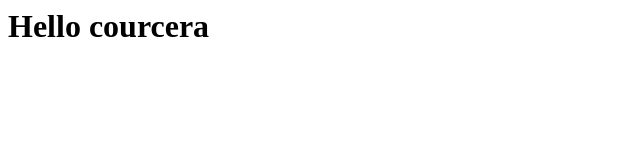
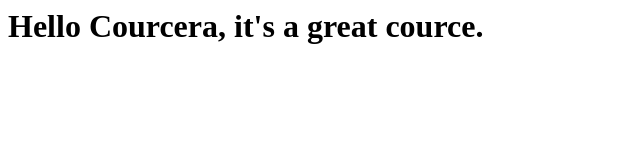
Before and after one commit to EugeneSvinolupov/courcera-test, a plain HTML site: page site/index.html in a window 1280 px wide. Shown: the whole page, without its empty margins (0-640 px from the left). Drawn offline with Linux system fonts and the light colour scheme.

Commit message:
Small changes to our website

```diff
--- a/site/index.html
+++ b/site/index.html
@@ -4,6 +4,6 @@
 	<title>Hello Courcera!</title>
 	</head>
 	<body>
-		<h1>Hello courcera</h1>
+		<h1>Hello Courcera, it's a great cource.</h1>
 	</body>
 </html>
```
